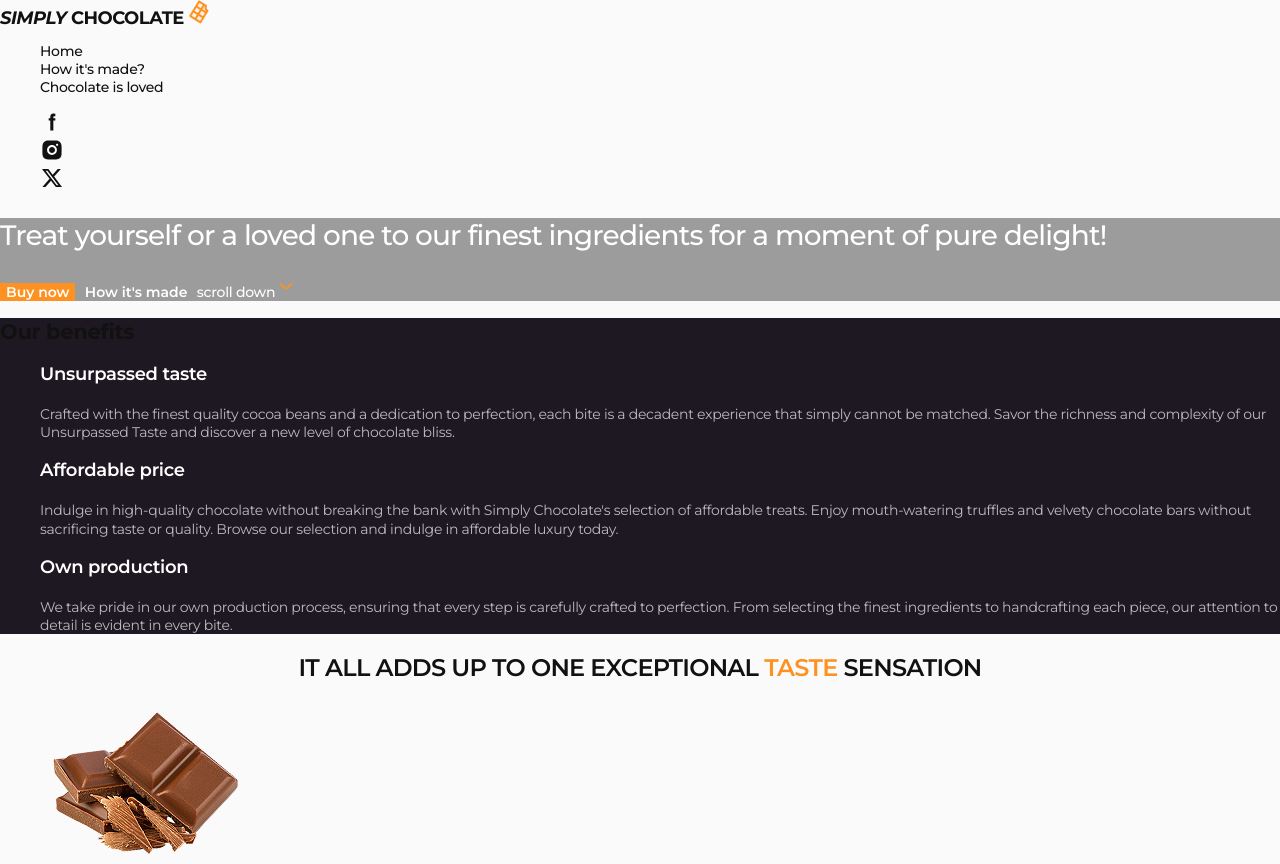
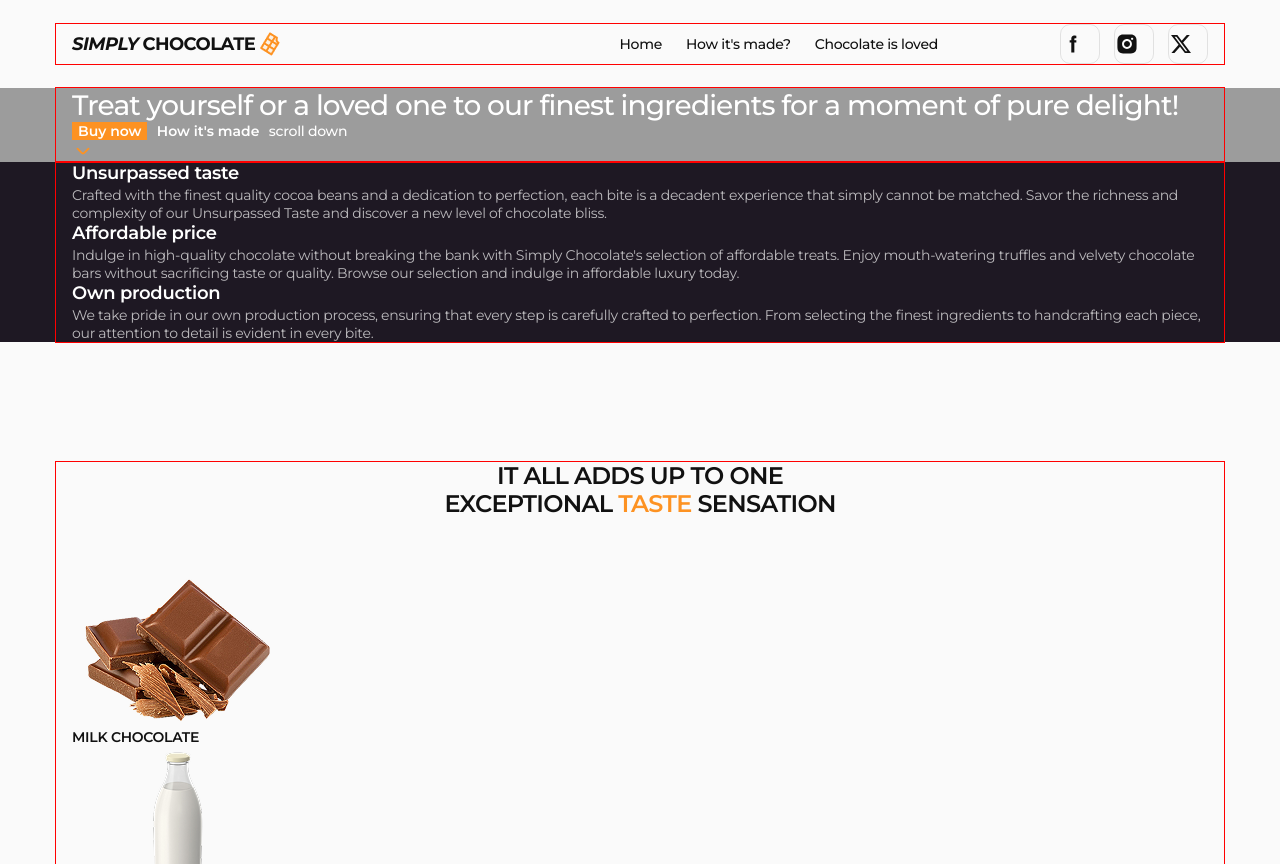
Before and after one commit to RuslanHacs/html-css-chocolate, a plain HTML site: page index.html in a window 1280 px wide. Shown: the top 864 px of the page. Drawn offline with nearby package versions, Linux system fonts and the light colour scheme.

Commit message:
finish header

```diff
--- a/css/common.css
+++ b/css/common.css
@@ -7,8 +7,20 @@ body {
     background-color: #fafafa;
 }
 
+h1,
+h2,
+h3,
+h4,
+h5,
+h6,
+p {
+    margin: 0;
+}
+
 ol,
 ul {
+    margin: 0;
+    padding: 0;
     list-style-type: none;
 }
 
@@ -21,12 +33,21 @@ address {
     font-style: normal;
 }
 
+img {
+    display: block;
+}
+
 button {
     cursor: pointer;
 }
 
 /*Base style*/
 .logo {
+    display: inline-flex;
+    align-items: center;
+    justify-content: center;
+    flex-direction: row;
+    gap: 4px;
 
     font-weight: 700;
     font-size: 18px;
@@ -36,11 +57,28 @@ button {
 
 }
 
+.sr-only {
+    position: absolute;
+    white-space: nowrap;
+    width: 1px;
+    height: 1px;
+    overflow: hidden;
+    border: 0;
+    padding: 0;
+    clip: rect(0 0 0 0);
+    clip-path: inset(100%);
+    margin: -1px;
+}
+
 .logo-icon {}
 
-.section {}
+.section {
+    padding-bottom: 60px;
+}
 
 .section-title {
+    max-width: 412px;
+    margin: 0 auto 50px;
 
     font-weight: 600;
     font-size: 24px;
@@ -55,14 +93,44 @@ button {
     color: #fd9222;
 }
 
+.container {
+    max-width: 1168px;
+    padding: 0 16px;
+    margin: 0 auto;
+
+    outline: 1px solid red;
+}
+
 
 /*Socials*/
 
-.socials {}
+.socials {
+    display: flex;
+    gap: 14px;
+}
 
-.socials-item {}
+.socials-item {
+    width: 40px;
+    height: 40px;
+}
 
-.socials-link {}
+.socials-link {
+    display: flex;
+    align-items: center;
+    justify-content: flex-start;
+    width: 100%;
+    height: 100%;
+    border: 1px solid rgba(17, 17, 17, 0.1);
+    border-radius: 10px;
+
+}
+
+.socials-link:hover,
+.socials-link:focus {
+    border: 1px solid rgba(253, 146, 34, 0.1);
+    border-radius: 10px;
+
+}
 
 .socials-icon {}
 
--- a/css/header.css
+++ b/css/header.css
@@ -1,13 +1,29 @@
-.header {}
+.header {
+    padding: 24px 0;
+}
+
+.header .container {
+    display: flex;
+}
 
 
-.main-nav {}
 
-.main-nav-list {}
+.main-nav {
+    margin-left: auto;
+    margin-right: 122px;
+}
+
+.main-nav-list {
+    display: flex;
+    align-items: center;
+    gap: 24px;
+}
 
 .main-nav-item {}
 
 .main-nav-link {
+    display: block;
+    padding: 11px 0;
     font-weight: 500;
 
 }
--- a/css/ingredients.css
+++ b/css/ingredients.css
@@ -1,4 +1,6 @@
-.ingredients {}
+.ingredients {
+    padding-top: 120px;
+}
 
 
 
--- a/css/review.css
+++ b/css/review.css
@@ -1,4 +1,6 @@
-.review {}
+.review {
+    padding-bottom: 120px;
+}
 
 
 .review-title {}
--- a/index.html
+++ b/index.html
@@ -27,6 +27,7 @@
   <body>
     <!--heder section-->
     <header id="header" class="header">
+      <div class="container">
         <a class="logo" href="./index.html"
           ><i>SIMPLY</i> CHOCOLATE
           <img
@@ -93,11 +94,13 @@
             /></a>
           </li>
         </ul>
+      </div>
     </header>
 
     <main>
       <!--Hero section-->
       <section id="hero" class="hero">
+        <div class="container">
           <h1 class="hero-title">
             Treat yourself or a loved one to our finest ingredients for a moment
             of pure delight!
@@ -114,18 +117,20 @@
               width="22"
               height="22"
           /></a>
+        </div>
       </section>
       <!--benefits section-->
       <section id="benefits" class="benefits">
-        <h2>Our benefits</h2>
+        <div class="container">
+          <h2 class="sr-only">Our benefits</h2>
           <ul class="benefits-list">
             <li class="benefits-item">
               <h3 class="benefits-subtitle">Unsurpassed taste</h3>
               <p class="benefits-desc">
                 Crafted with the finest quality cocoa beans and a dedication to
-              perfection, each bite is a decadent experience that simply cannot
-              be matched. Savor the richness and complexity of our Unsurpassed
-              Taste and discover a new level of chocolate bliss.
+                perfection, each bite is a decadent experience that simply
+                cannot be matched. Savor the richness and complexity of our
+                Unsurpassed Taste and discover a new level of chocolate bliss.
               </p>
             </li>
             <li class="benefits-item">
@@ -134,22 +139,24 @@
                 Indulge in high-quality chocolate without breaking the bank with
                 Simply Chocolate's selection of affordable treats. Enjoy
                 mouth-watering truffles and velvety chocolate bars without
-              sacrificing taste or quality. Browse our selection and indulge in
-              affordable luxury today.
+                sacrificing taste or quality. Browse our selection and indulge
+                in affordable luxury today.
               </p>
             </li>
             <li class="benefits-item">
               <h3 class="benefits-subtitle">Own production</h3>
               <p class="benefits-desc">
                 We take pride in our own production process, ensuring that every
-              step is carefully crafted to perfection. From selecting the finest
-              ingredients to handcrafting each piece, our attention to detail is
-              evident in every bite.
+                step is carefully crafted to perfection. From selecting the
+                finest ingredients to handcrafting each piece, our attention to
+                detail is evident in every bite.
               </p>
             </li>
           </ul>
+        </div>
       </section>
       <section class="ingredients section" id="ingredients">
+        <div class="container">
           <h2 class="ingredients-title section-title">
             It all adds up to one exceptional
             <span class="accent">taste</span> sensation
@@ -226,9 +233,11 @@
               <h3 class="ingredients-caption">COCONUT OIL</h3>
             </li>
           </ul>
+        </div>
       </section>
       <!--Made section-->
       <section class="made section" id="made">
+        <div class="container">
           <h2 class="made-title section-title">
             How it&#39;s<span class="accent"> made</span>?
           </h2>
@@ -247,24 +256,27 @@
               At the same time, prepare a water bath. Melt the butter on it.
             </li>
             <li class="made-item">
-            Mix" the milk mixture and already liquid butter. Mix thoroughly with
-            a silicone spatula so that the mass becomes uniform and silky.
+              Mix" the milk mixture and already liquid butter. Mix thoroughly
+              with a silicone spatula so that the mass becomes uniform and
+              silky.
             </li>
             <li class="made-item">
               Heat the mixture over low heat, letting it barely boil.
             </li>
             <li class="made-item">
-            Pour the chocolate into special containers (can be replaced with ice
-            molds). Allow to cool and harden.
+              Pour the chocolate into special containers (can be replaced with
+              ice molds). Allow to cool and harden.
             </li>
             <li class="made-item">
-            Heat the milk in a saucepan without bringing it to a boil. Add sugar
-            and cocoa powder.
+              Heat the milk in a saucepan without bringing it to a boil. Add
+              sugar and cocoa powder.
             </li>
           </ol>
+        </div>
       </section>
       <!--Products section-->
       <section class="products section" id="products">
+        <div class="container">
           <h2 class="products-title section-title">
             Our <span class="accent">products</span>
           </h2>
@@ -366,8 +378,10 @@
               <p class="products-price">54 UAH</p>
             </li>
           </ul>
+        </div>
       </section>
       <section class="bestsellers section" id="bestsellers">
+        <div class="container">
           <h2 class="bestsellers-title section-title">
             <span class="accent">Top </span>sellers
           </h2>
@@ -382,7 +396,6 @@
               />
               <h3 class="bestsellers-caption">CHOCOLATE WITH NUTS</h3>
             </li>
-
             <li class="bestsellers-item">
               <img
                 class="bestsellers-pcture"
@@ -393,7 +406,6 @@
               />
               <h3 class="bestsellers-caption">CHOCOLATE WITH FRUITS</h3>
             </li>
-
             <li class="bestsellers-item">
               <img
                 class="bestsellers-pcture"
@@ -405,8 +417,10 @@
               <h3 class="bestsellers-caption">DARK CHOCOLATE</h3>
             </li>
           </ul>
+        </div>
       </section>
       <section class="review section" id="review">
+        <div class="container">
           <h2 class="review-title section-title">
             <span class="accent">Chocolate</span> is loved
           </h2>
@@ -457,9 +471,11 @@
             </li>
           </ul>
           <button class="btn secondary" type="button">Leave a review</button>
+        </div>
       </section>
     </main>
     <footer class="footer" id="footer">
+      <div class="container">
         <p class="footer-slogan">
           <span class="accent">Chocolate</span> a delicious cure for a bad day
         </p>
@@ -528,12 +544,13 @@
             <a class="footer-menu-link" href="#header">Home</a>
           </li>
           <li class="footer-menu-item">
-          <a class="footer-menu-link" href="#made">How it’s made?</a>
+            <a class="footer-menu-link" href="#made">How it&#39;s made?</a>
           </li>
           <li class="footer-menu-item">
             <a class="footer-menu-link" href="#review">Chocolate is loved</a>
           </li>
         </ul>
+      </div>
     </footer>
   </body>
 </html>
```
Lines whose indentation alone changed are shown as unchanged.
